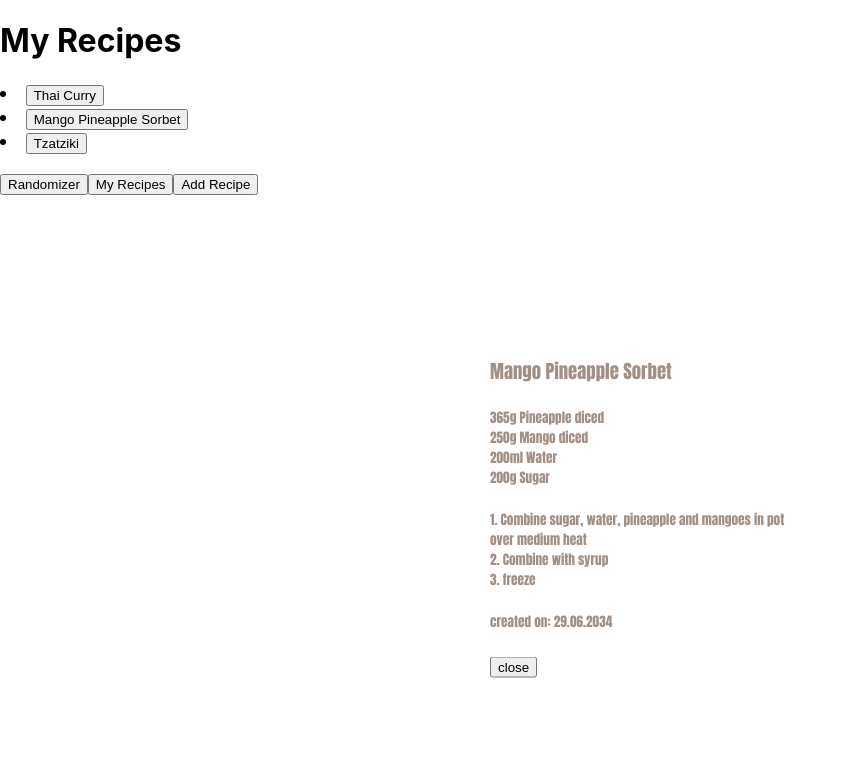
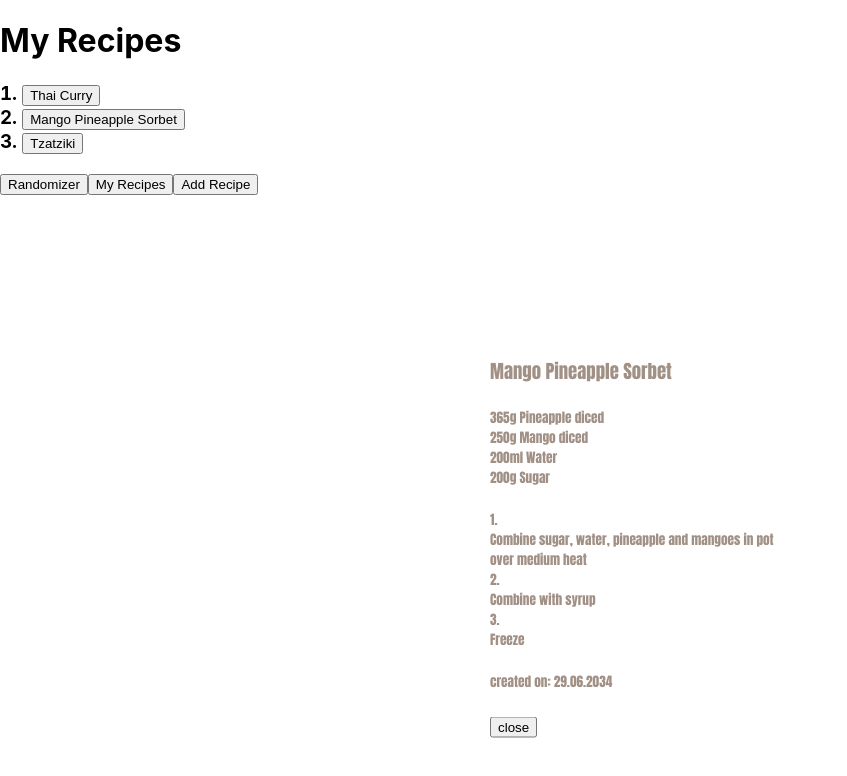
Before and after one commit to vickybremer/Rezeptbuch, a React (Create React App) app in the folder rezeptbuch/: page / in a window 1280 px wide. Both pictures are taken after a click on the button "Mango Pineapple Sorbet". Shown: the top 776 px of the page, without its empty margins (0-847 px from the left). Built offline with nearby package versions, Linux system fonts and the light colour scheme.

Commit message:
Rezeptschritte werden automatisch nummeriert

```diff
--- a/rezeptbuch/src/components/fullRecipe/fullRecipe.js
+++ b/rezeptbuch/src/components/fullRecipe/fullRecipe.js
@@ -18,7 +18,9 @@ export default function FullRecipe({ listData, selectedRecipe, closeHandler }) {
         </h5>
         <h5>
           {recipe[0].steps.map(item => (
-            <div key={item}> {item} </div>
+            <li>
+              <div key={item}> {item} </div>
+            </li>
           ))}
         </h5>
         <h5>{"created on: " + recipe[0].date}</h5>
--- a/rezeptbuch/src/components/fullRecipe/fullRecipe.module.css
+++ b/rezeptbuch/src/components/fullRecipe/fullRecipe.module.css
@@ -22,3 +22,7 @@
   padding: 1rem 2rem;
   border-radius: 10px;
 }
+
+li {
+  list-style: decimal;
+}
--- a/rezeptbuch/src/components/recipeData/Recipe-data.json
+++ b/rezeptbuch/src/components/recipeData/Recipe-data.json
@@ -10,10 +10,10 @@
       "1Tbsp. Curry Paste"
     ],
     "steps": [
-            "1. Cook Rice",
-            "2. Chop vegetables",
-            "3. Put vegetable in pan",
-            "4. Add Coconut Milk and Seasoning"
+      "Cook Rice",
+      "Chop vegetables",
+      "Put vegetable in pan",
+      "Add Coconut Milk and Seasoning"
     ],
     "category": "dinner",
     "date": "12.03.2022"
@@ -28,9 +28,9 @@
       "200g Sugar"
     ],
     "steps": [
-            "1. Combine sugar, water, pineapple and mangoes in pot over medium heat",
-            "2. Combine with syrup",
-            "3. freeze"
+      "Combine sugar, water, pineapple and mangoes in pot over medium heat",
+      "Combine with syrup",
+      "Freeze"
     ],
     "category": "dessert",
     "date": "29.06.2034"
@@ -47,9 +47,9 @@
       "Pepper"
     ],
     "steps": [
-            "1. Shred the cucumber",
-            "2. Squeeze water out of cucumber",
-            "3. Mix everything in a bowl"
+      "Shred the cucumber",
+      "Squeeze water out of cucumber",
+      "Mix everything in a bowl"
     ],
     "category": "side",
     "date": "15.07.2021"
```
Lines whose indentation alone changed are shown as unchanged.
